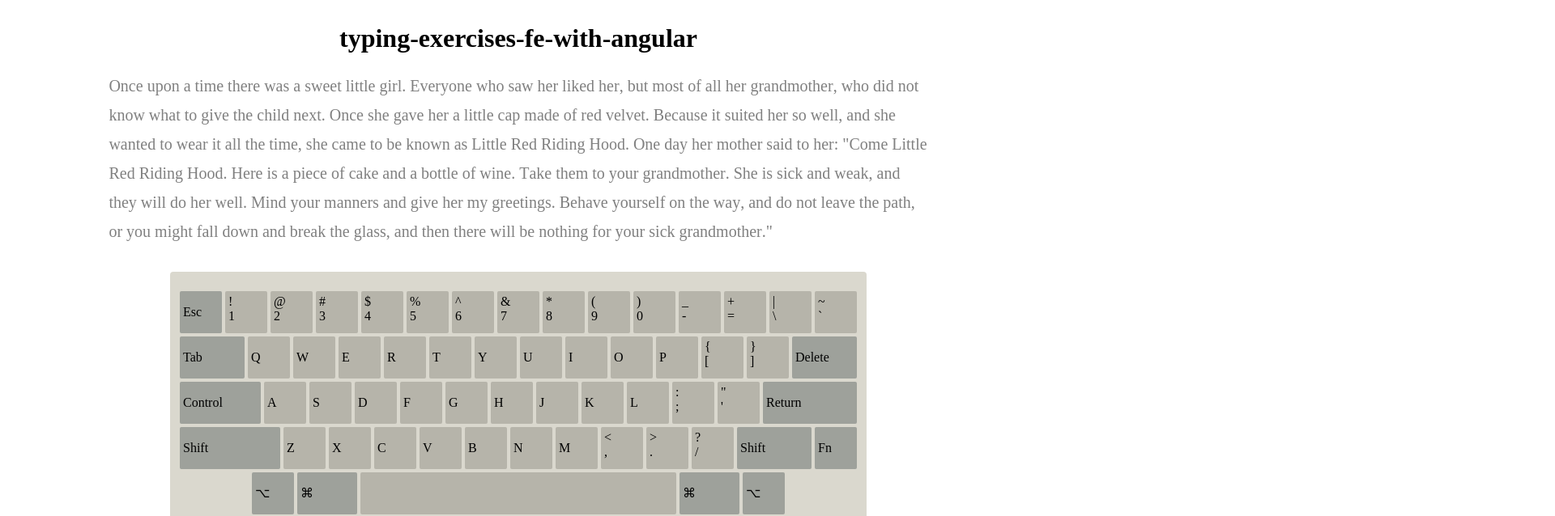
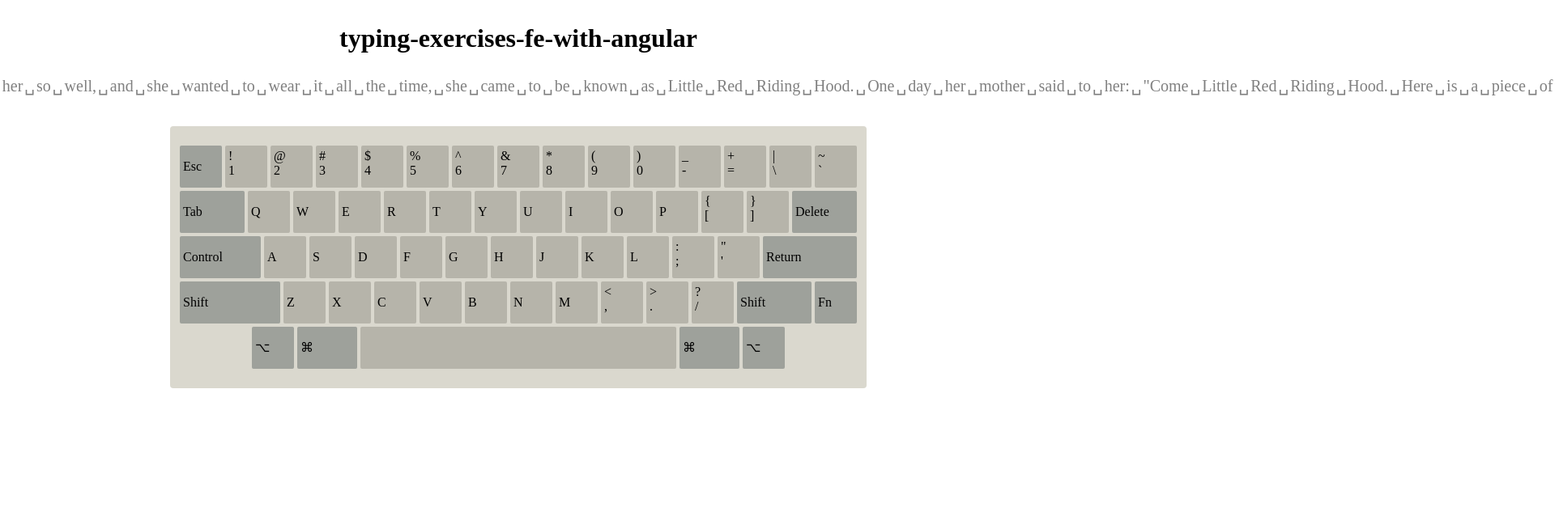
Before and after one commit to hanhan9449/typing-exercises-fe-with-angular, an Angular app: page / in a window 1280 px wide. Shown: the top 638 px of the page at 81% size, 1920 px wide, since content can reach past the window. Built offline with nearby package versions, Linux system fonts and the light colour scheme.

Commit message:
feat: 修改空格样式

```diff
--- a/src/app/input-exercise/input-exercise.component.css
+++ b/src/app/input-exercise/input-exercise.component.css
@@ -4,4 +4,5 @@
   margin: auto;
   margin-bottom: 32px;
   line-height: 1.8;
+  word-break: break-all;
 }
--- a/src/app/input-item/input-item.component.css
+++ b/src/app/input-item/input-item.component.css
@@ -10,3 +10,8 @@
 .black {
   color: black;
 }
+
+.space {
+  margin-left: 2px;
+  margin-right: 2px;
+}
--- a/src/app/input-item/input-item.component.html
+++ b/src/app/input-item/input-item.component.html
@@ -1 +1 @@
-<p class="container" [ngClass]="getState()">{{ch}}</p>
+<p [class]="['container', getState()].join(' ')" [ngClass]="{space: isSpace()}">{{getCh()}}</p>
--- a/src/app/input-item/input-item.component.ts
+++ b/src/app/input-item/input-item.component.ts
@@ -20,4 +20,13 @@ export class InputItemComponent implements OnInit {
     }
     return this.state;
   }
+  getCh(): string {
+    if (this.isSpace()) {
+      return '␣';
+    }
+    return this.ch;
+  }
+  isSpace(): boolean {
+    return this.ch === ' ';
+  }
 }
```
